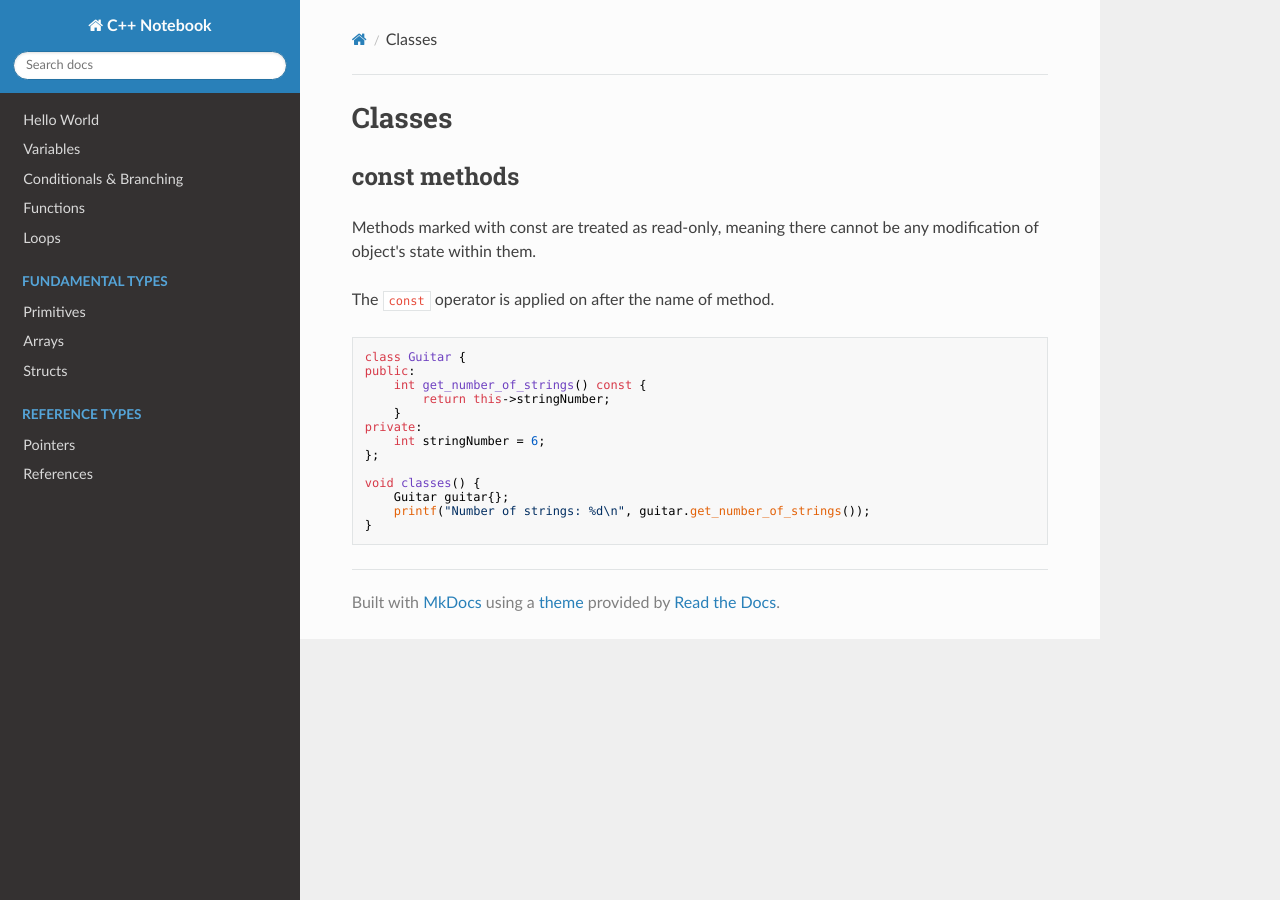
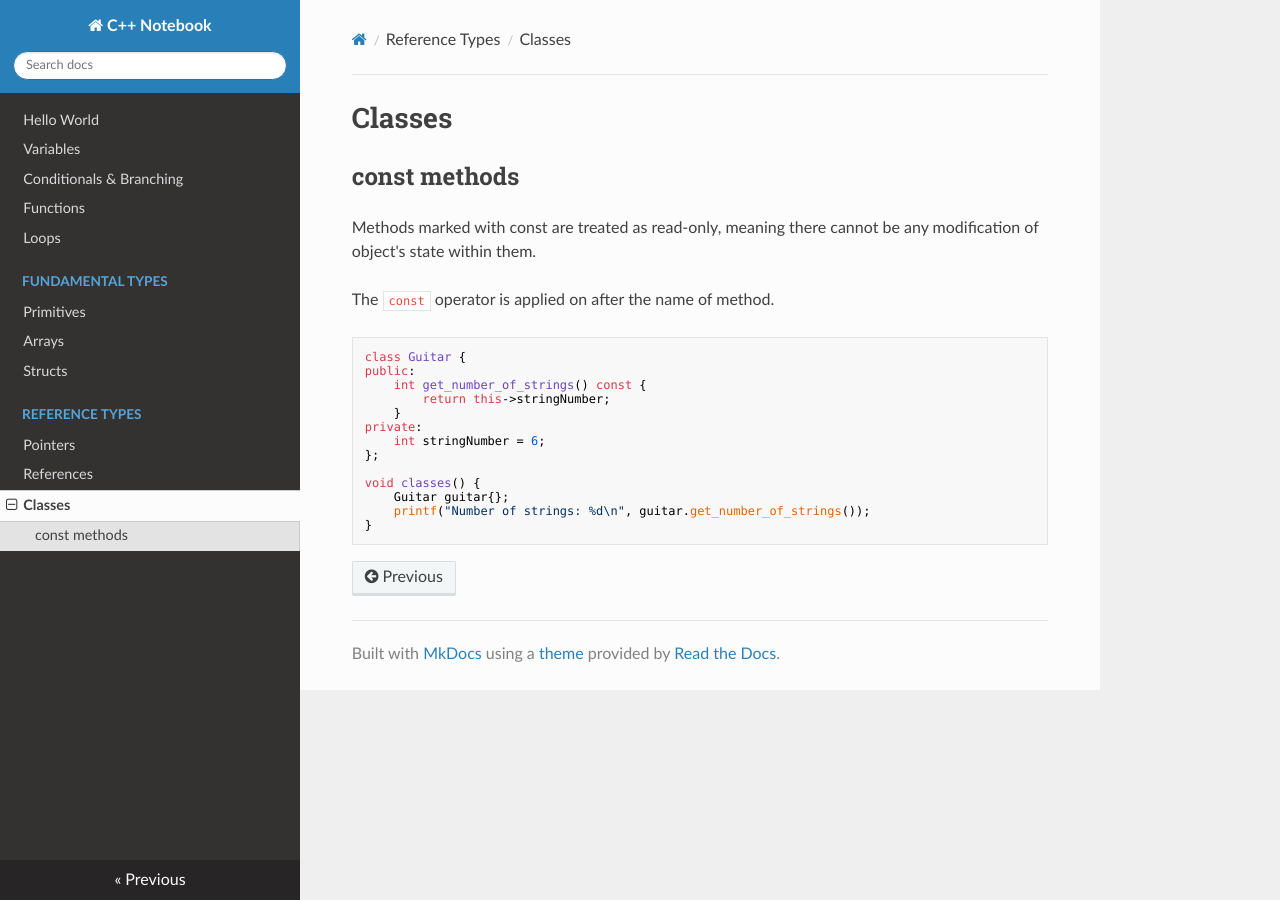
Before and after one commit to ddubson/cpp-notebook, an MkDocs documentation site: the page built from docs/reference_types/classes.md, in a window 1280 px wide. Built offline with MkDocs 1.6.1, drawn with Linux system fonts in a browser that asks for light colours; nearby versions of some CDN libraries.

Commit message:
Add classes to nav

```diff
--- a/mkdocs.yml
+++ b/mkdocs.yml
@@ -17,5 +17,6 @@ nav:
   - 'Reference Types':
     - 'Pointers': 'reference_types/pointers.md'
     - 'References': 'reference_types/references.md'
+    - 'Classes': 'reference_types/classes.md'
 markdown_extensions:
   - admonition
```
